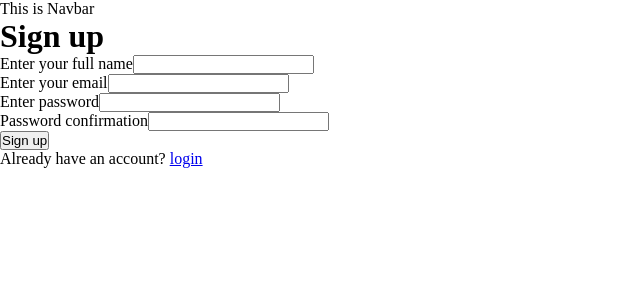
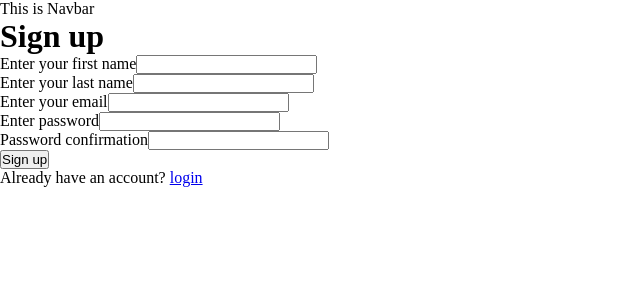
Before and after one commit to Maks6831/crypto-tracker, a React (Create React App) app: page / in a window 1280 px wide. Shown: the top 300 px of the page, without its empty margins (0-640 px from the left). Built offline with nearby package versions, Linux system fonts and the light colour scheme; no server answers.

Commit message:
dashboard now fetching name from bio

```diff
--- a/src/contexts/Authcontext.js
+++ b/src/contexts/Authcontext.js
@@ -13,10 +13,11 @@ export const useAuth = () => {
 export const Authprovider  = ({children}) => {
     const [currentUser, setCurrentUser] = useState();
 
-    const signup = (email, password, fullname) =>{
+    const signup = (email, password, firstname, lastname) =>{
         auth.createUserWithEmailAndPassword(email, password).then(cred => {
           return db.collection('users').doc(cred.user.uid).set({
-            fullname: fullname,
+            firstname: firstname,
+            lastname: lastname,
             created: new Date()
           })
         }).then(()=>{})
--- a/src/pages/Dashboard.js
+++ b/src/pages/Dashboard.js
@@ -1,13 +1,20 @@
-import React from 'react'
+import React, { useEffect, useState } from 'react'
 import { useAuth } from '../contexts/Authcontext'
 import { useNavigate } from 'react-router-dom';
+import { db } from '../Firebase';
 
 export const Dashboard = () => {
-  const { logout } = useAuth();
+  const [displayName, setDisplayName] = useState('');
+  const { logout, currentUser } = useAuth();
   const history = useNavigate();
   const redirect = (path) => {
     history(path)
   }
+ currentUser && db.collection('users').doc(currentUser._delegate.uid).get().then(doc => {
+    setDisplayName(doc.data().firstname);
+  })
+
+
 
   const handleLogOut = async (e) => {
     e.preventDefault();
@@ -17,6 +24,7 @@ export const Dashboard = () => {
   }
   return (
     <div>
+      <h1>Welcome {displayName}</h1>
     <div>Dashboard</div>
     <button type='submit' onClick={handleLogOut}>Log out</button>
     </div>
--- a/src/pages/Home.js
+++ b/src/pages/Home.js
@@ -6,7 +6,8 @@ import { useNavigate } from "react-router-dom";
 const Home = () =>{
     const email = useRef();
     const password = useRef();
-    const fullname = useRef();
+    const lastname = useRef();
+    const firstname = useRef();
     const passconf = useRef();
     const { signup, currentUser } = useAuth();
     const [error, setError] = useState('')
@@ -16,6 +17,8 @@ const Home = () =>{
         history(path);
     }
 
+    currentUser && redirect('/Dashboard');
+
     const passwordCheck = (a, b) => {
         return a === b
     }
@@ -24,8 +27,8 @@ const Home = () =>{
         e.preventDefault()
         if(passwordCheck(password.current.value, passconf.current.value)){
             try {
-                 await signup(email.current.value, password.current.value, fullname.current.value)
-                 await redirect('/Dashboard');
+                 await signup(email.current.value, password.current.value, firstname.current.value,lastname.current.value)
+
             } catch {
                 setError('We could not create an account')
             }
@@ -40,8 +43,12 @@ const Home = () =>{
         <h1>Sign up</h1>
         <form>
         <div>
-                <label for="fullname">Enter your full name</label>
-                <input type="text" name="fullname" ref={fullname}/>
+                <label for="firstname">Enter your first name</label>
+                <input type="text" name="firstname" ref={firstname}/>
+            </div>
+        <div>
+                <label for="lastname">Enter your last name</label>
+                <input type="text" name="lastname" ref={lastname}/>
             </div>
             <div>
                 <label for="email">Enter your email</label>
```
